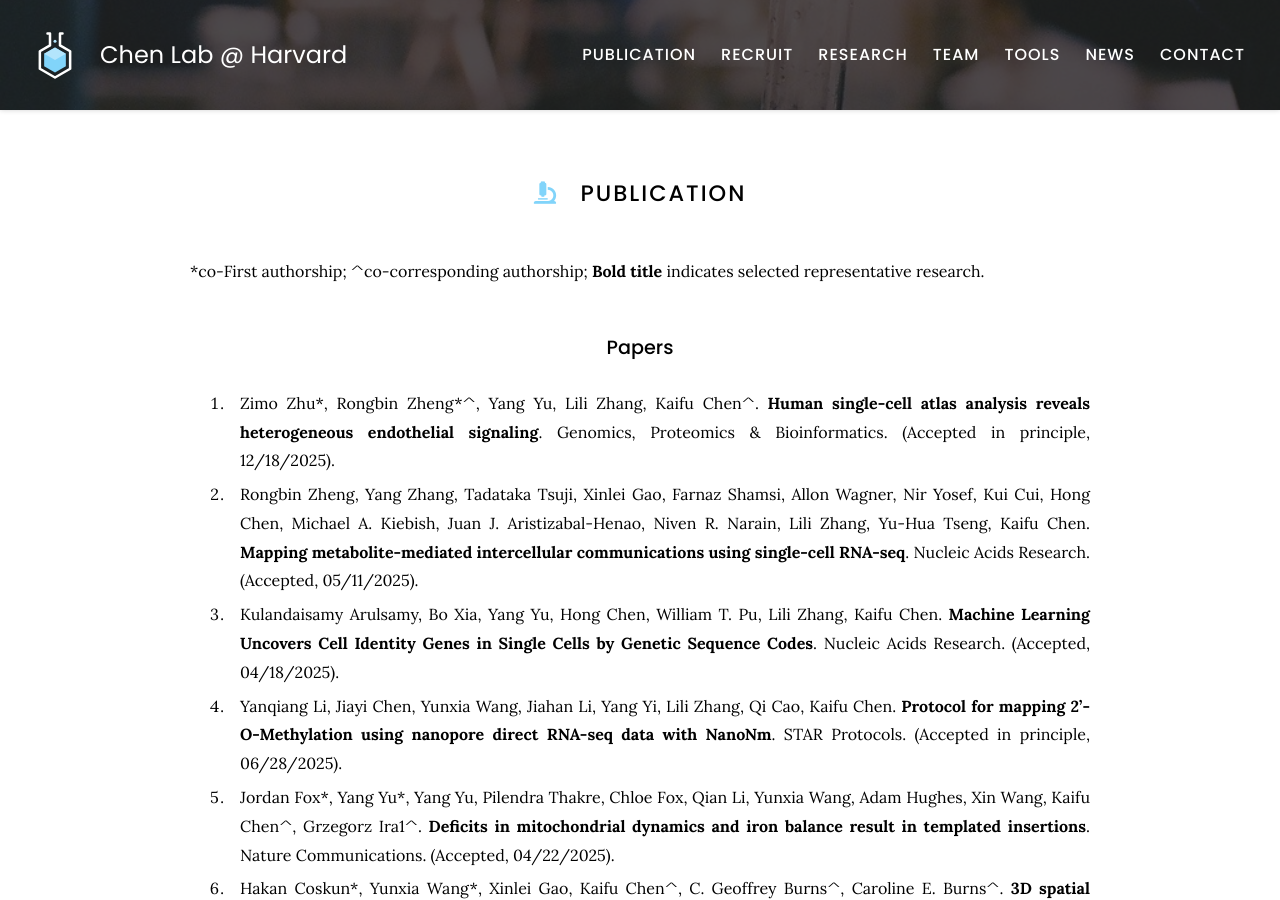
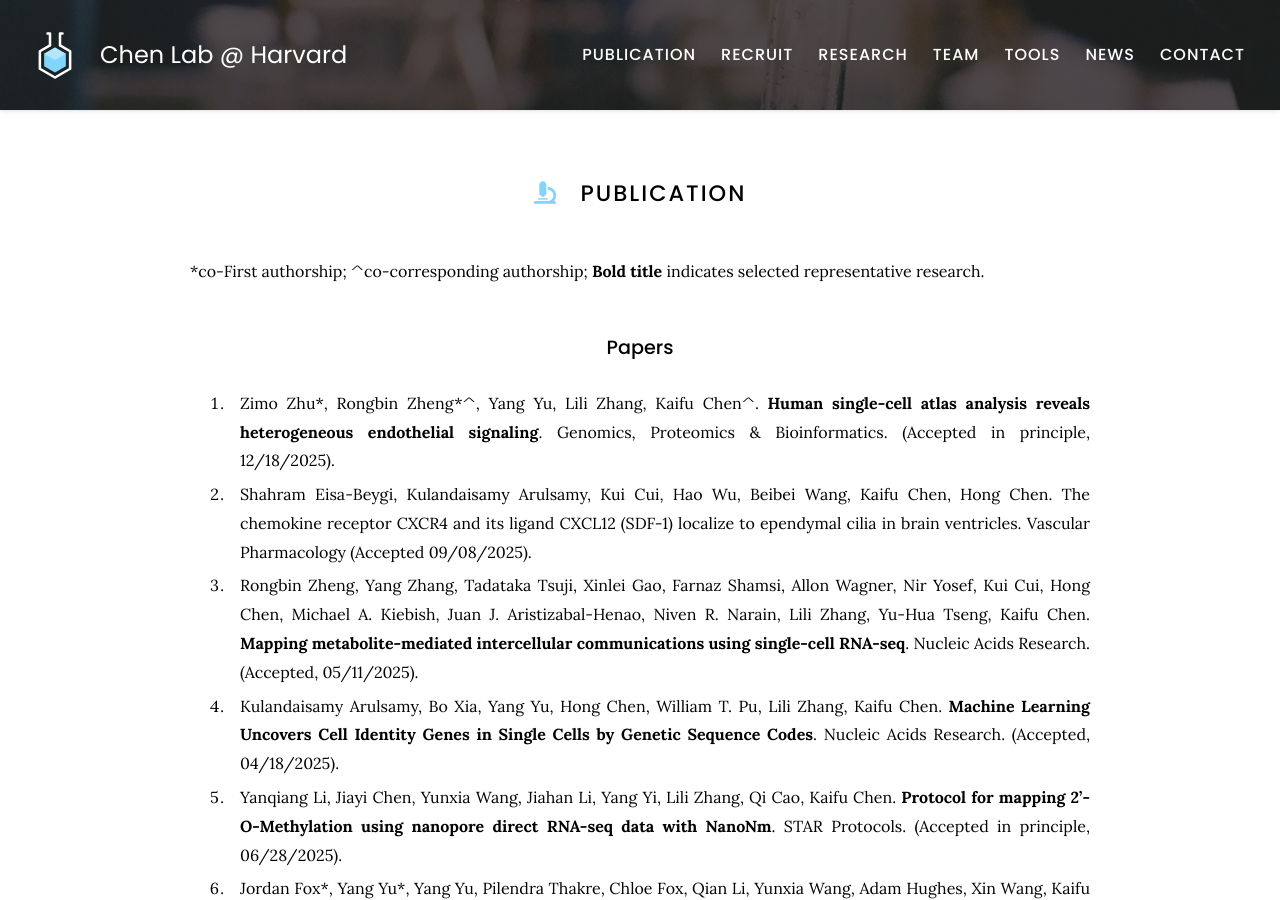
Before and after one commit to kaifuchenlab/kaifuchenlab.github.io, a Jekyll site: the page built from 3.publication/index.md, in a window 1280 px wide and 900 px high. Built offline with Jekyll 4.4.1, drawn with Linux system fonts in a browser that asks for light colours.

Commit message:
Update index.md

```diff
--- a/3.publication/index.md
+++ b/3.publication/index.md
@@ -11,7 +11,10 @@ nav:
 
 ### Papers
 
-103. Zimo Zhu\*, Rongbin Zheng\*^, Yang Yu, Lili Zhang, Kaifu Chen^. **Human single-cell atlas analysis reveals heterogeneous endothelial signaling**. Genomics, Proteomics & Bioinformatics. (Accepted in principle, 12/18/2025).
+104. Zimo Zhu\*, Rongbin Zheng\*^, Yang Yu, Lili Zhang, Kaifu Chen^. **Human single-cell atlas analysis reveals heterogeneous endothelial signaling**. Genomics, Proteomics & Bioinformatics. (Accepted in principle, 12/18/2025).
+
+103. Shahram Eisa-Beygi, Kulandaisamy Arulsamy, Kui Cui, Hao Wu, Beibei Wang, Kaifu Chen, Hong Chen. The chemokine receptor CXCR4 and its ligand CXCL12 (SDF-1) localize to ependymal cilia in brain ventricles. Vascular Pharmacology (Accepted 09/08/2025).
+
 
 102. Rongbin Zheng, Yang Zhang, Tadataka Tsuji, Xinlei Gao, Farnaz Shamsi, Allon Wagner, Nir Yosef, Kui Cui, Hong Chen, Michael A. Kiebish, Juan J. Aristizabal-Henao, Niven R. Narain, Lili Zhang, Yu-Hua Tseng, Kaifu Chen. **Mapping metabolite-mediated intercellular communications using single-cell RNA-seq**. Nucleic Acids Research. (Accepted, 05/11/2025).
 
```
